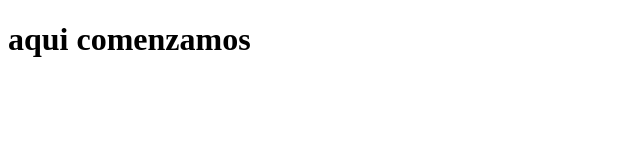
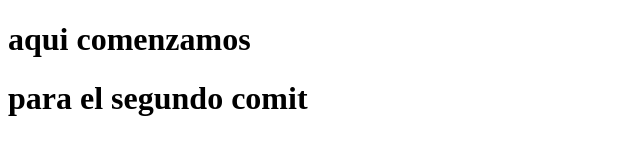
Before and after one commit to Twisterevolution/basic_repo, a plain HTML site: page index.html in a window 1280 px wide. Shown: the whole page, without its empty margins (0-640 px from the left). Drawn offline with Linux system fonts and the light colour scheme.

Commit message:
segundo comit

```diff
--- a/index.html
+++ b/index.html
@@ -8,5 +8,6 @@
 </head>
 <body>
     <h1>aqui comenzamos</h1>
+    <h1>para el segundo comit</h1>
 </body>
 </html>
```
